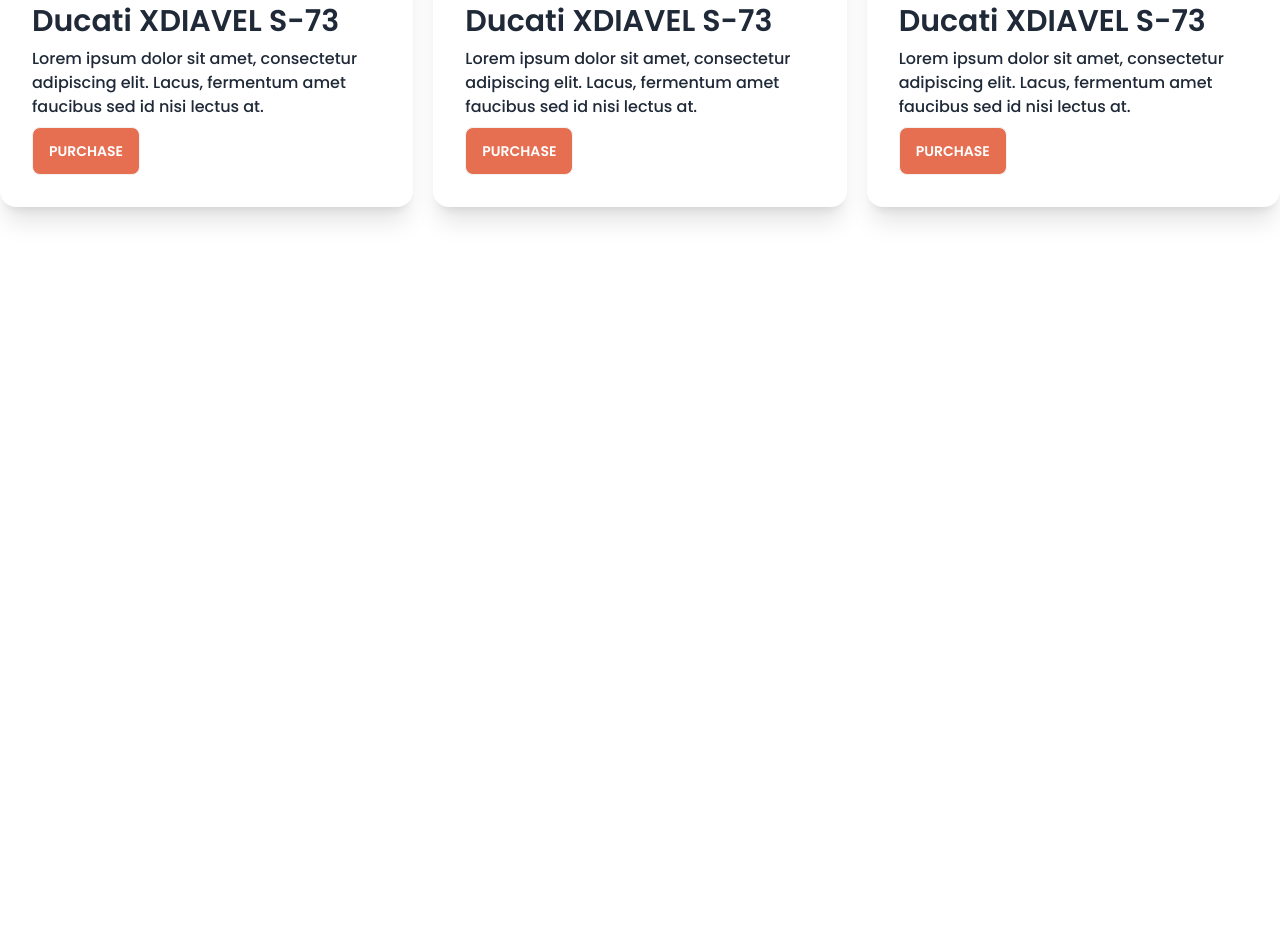
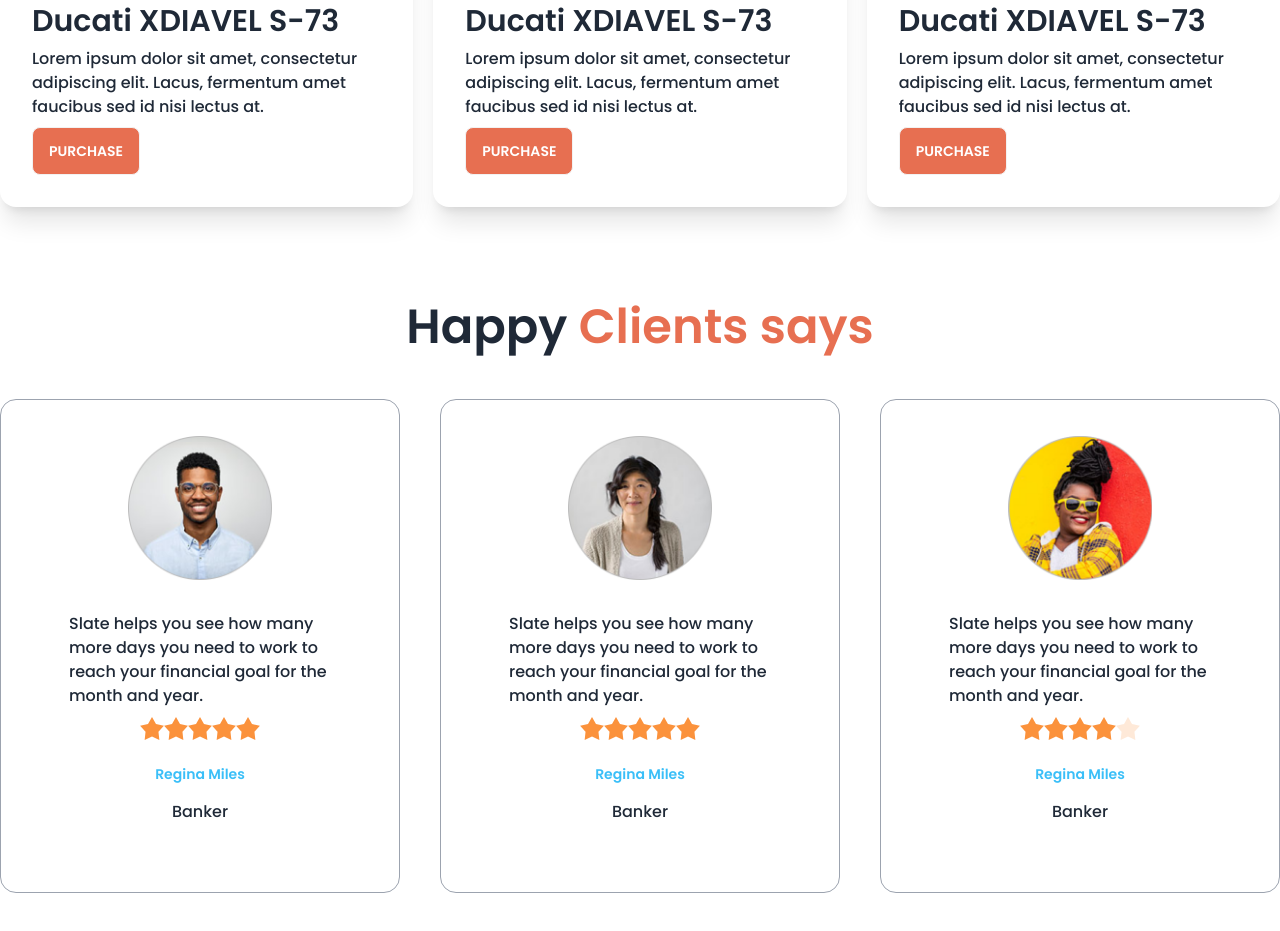
Before and after one commit to arifulislam12233/biker-zone-with-daisyui, a plain HTML site: page index.html in a window 1280 px wide. Shown: the part 1099-2030 px from the top of the page. Before the commit the page ends 1402 px from the top, so only its background shows below. Drawn offline with nearby package versions, Linux system fonts and the light colour scheme.

Commit message:
added happy clients section

```diff
--- a/index.html
+++ b/index.html
@@ -220,6 +220,91 @@
 </div>
       </section>
 
+      <!-- happy-clients -->
+      <section class="my-24">
+        <h3 class="text-5xl mb-12 font-semibold text-center">Happy <span class="text-bike-primary">Clients says</span></h3>
+
+        <div class="grid grid-cols-1 md:grid-cols-2 lg:grid-cols-3 gap-10">
+          <!-- first-review -->
+   <div class="card   p-9 bg-base-100 border border-gray-400">
+            <figure><img class="w-36" src="/images/others/user-1.png" alt="Shoes" /></figure>
+            <div class="card-body">
+
+              <p>Slate helps you see how
+                many more days you need
+                to work to reach your financial
+                goal for the month and year.</p>
+                <div class="rating justify-center">
+                  <input type="radio" name="rating-2" class="mask mask-star-2 bg-orange-400" />
+                  <input type="radio" name="rating-2" class="mask mask-star-2 bg-orange-400"/>
+                  <input type="radio" name="rating-2" class="mask mask-star-2 bg-orange-400" />
+                  <input type="radio" name="rating-2" class="mask mask-star-2 bg-orange-400" checked  />
+
+                  <input type="radio" name="rating-2" class="mask mask-star-2 bg-orange-400" />
+                </div>
+
+
+              <div class=" text-center space-y-4 mt-4">
+              <h4 class="text-sm font-semibold text-info ">Regina Miles</h4>
+              <p>Banker</p>
+              </div>
+            </div>
+          </div>
+          <!-- second-review -->
+   <div class="card   p-9 bg-base-100 border border-gray-400">
+            <figure><img class="w-36" src="/images/others/user-2.png" alt="Shoes" /></figure>
+            <div class="card-body">
+
+              <p>Slate helps you see how
+                many more days you need
+                to work to reach your financial
+                goal for the month and year.</p>
+                <div class="rating justify-center">
+                  <input type="radio" name="rating-2" class="mask mask-star-2 bg-orange-400" />
+                  <input type="radio" name="rating-2" class="mask mask-star-2 bg-orange-400"/>
+                  <input type="radio" name="rating-2" class="mask mask-star-2 bg-orange-400" />
+                  <input type="radio" name="rating-2" class="mask mask-star-2 bg-orange-400" checked  />
+
+                  <input type="radio" name="rating-2" class="mask mask-star-2 bg-orange-400" />
+                </div>
+
+
+              <div class=" text-center space-y-4 mt-4">
+              <h4 class="text-sm font-semibold text-info ">Regina Miles</h4>
+              <p>Banker</p>
+              </div>
+            </div>
+          </div>
+          <!-- third-review -->
+   <div class="card   p-9 bg-base-100 border border-gray-400">
+            <figure><img class="w-36" src="/images/others/user-3.png" alt="Shoes" /></figure>
+            <div class="card-body">
+
+              <p>Slate helps you see how
+                many more days you need
+                to work to reach your financial
+                goal for the month and year.</p>
+                <div class="rating justify-center">
+                  <input type="radio" name="rating-2" class="mask mask-star-2 bg-orange-400" />
+                  <input type="radio" name="rating-2" class="mask mask-star-2 bg-orange-400"/>
+                  <input type="radio" name="rating-2" class="mask mask-star-2 bg-orange-400" />
+                  <input type="radio" name="rating-2" class="mask mask-star-2 bg-orange-400" checked  />
+
+                  <input type="radio" name="rating-2" class="mask mask-star-2 bg-orange-400" />
+                </div>
+
+
+              <div class=" text-center space-y-4 mt-4">
+              <h4 class="text-sm font-semibold text-info ">Regina Miles</h4>
+              <p>Banker</p>
+              </div>
+            </div>
+          </div>
+
+
+        </div>
+      </section>
+
     </main>
     <footer>
 
```
